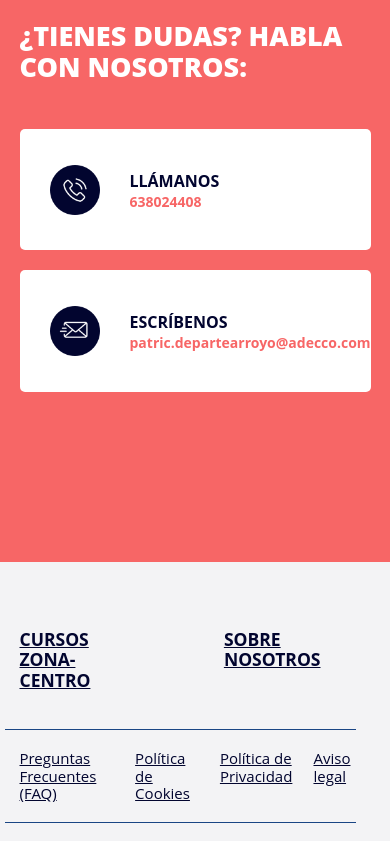
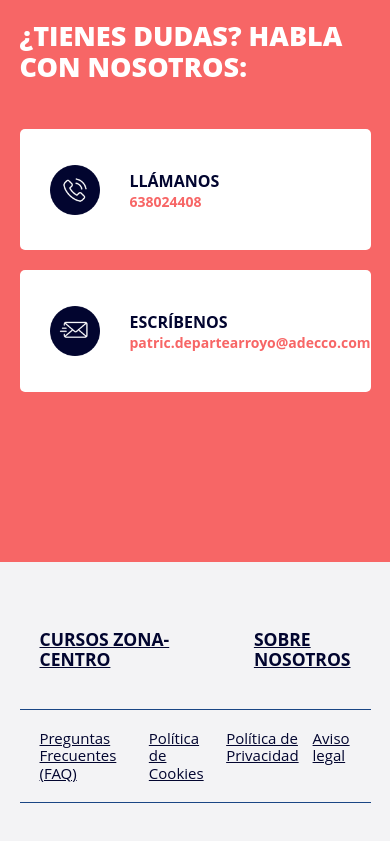
Before and after one commit to miriamschzg/FULLSTACK, a plain HTML site: page proyectoinicio/index.html in a window 390 px wide. Shown: the part 5061-5902 px from the top of the page. Drawn offline with Linux system fonts and the light colour scheme.

Commit message:
version definitiva footer movil

```diff
--- a/proyectoinicio/CSS/style.css
+++ b/proyectoinicio/CSS/style.css
@@ -707,9 +707,10 @@ footer a{
     display: flex;
     border-top: 1px solid #194584;
     border-bottom: 1px solid #194584;
-    padding: 20px 0;
-    margin: 0 -15px;
+    padding: 20px 15px;
+    /* margin: 0 -15px 0 -15px; */
     max-width: 100%;
+    justify-content: space-between;
 }
 
 .enlacesFooter a {
@@ -717,10 +718,13 @@ footer a{
 }
 @media (max-width: 768px){
     .enlacesFooter{
-        max-width: 100%;
     }
-    .enlacesFooter a {
-        margin: 0 5px 0 15px
+    .enlacesFooter>a {
+        margin: 0 5px 0px
+    }
+    .menuFooter{
+        justify-content: center;
+        margin: 0px 20px;
     }
 }
 
```
